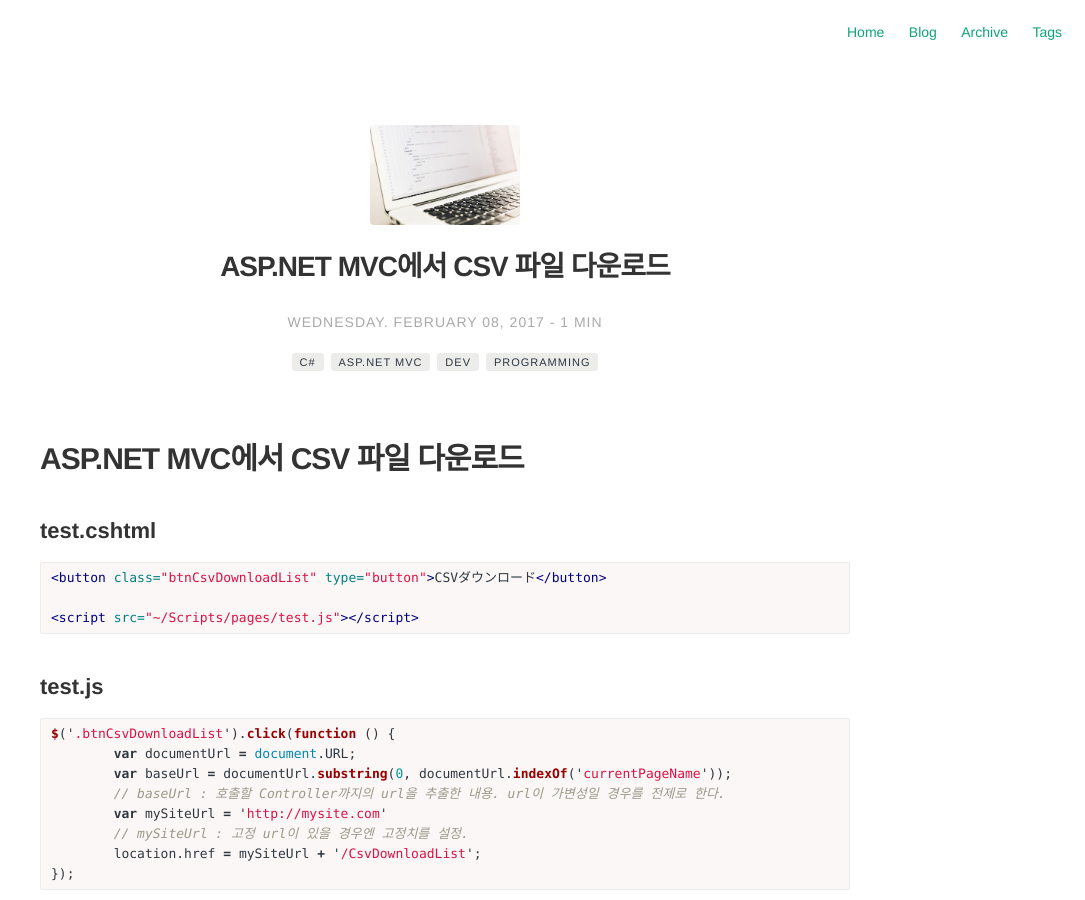
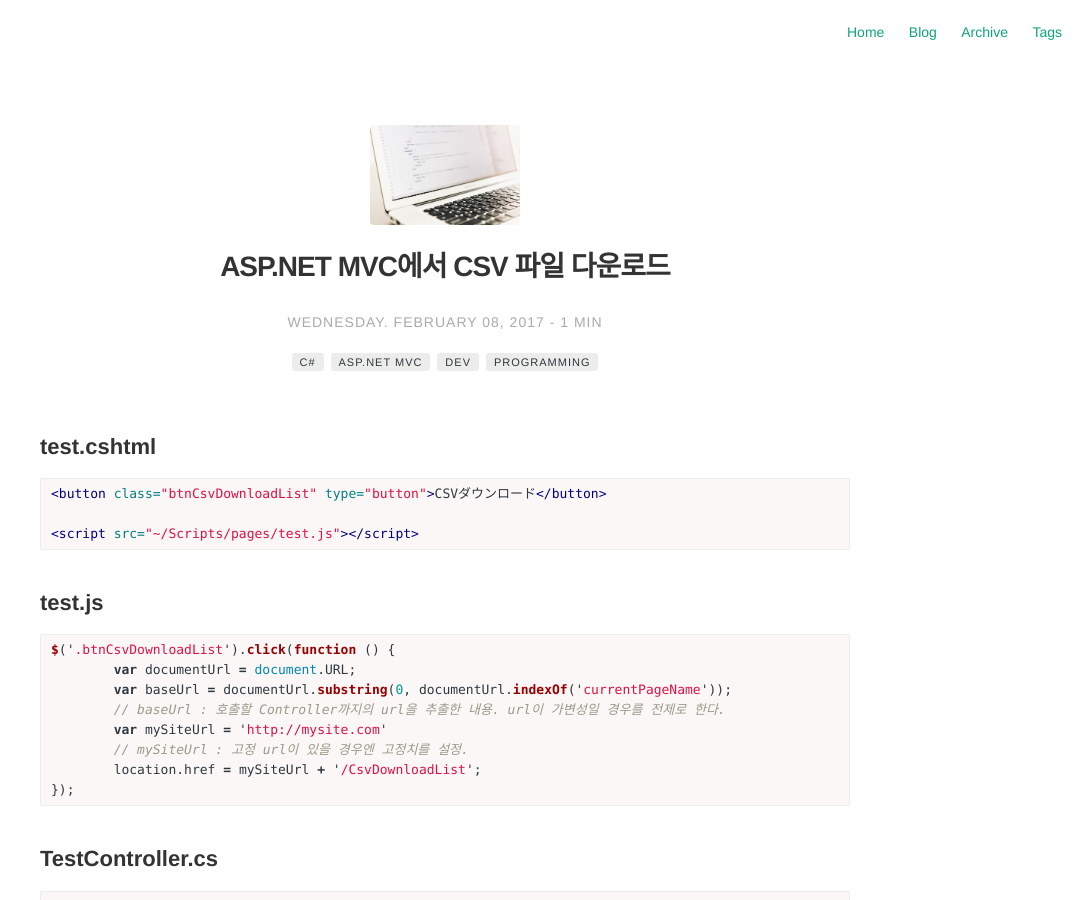
Before and after one commit to Pie001/pie001.github.io, a Jekyll site: the page built from _posts/2017-02-08-0034.md, in a window 1280 px wide and 900 px high. Shown: the whole window, without its empty margins (195-1280 px from the left). Built offline with Jekyll 4.4.1, drawn with Linux system fonts in a browser that asks for light colours; comment, search, counter and statistics services are not loaded.

Commit message:
Update 2017-02-08-0034.md

````diff
--- a/_posts/2017-02-08-0034.md
+++ b/_posts/2017-02-08-0034.md
@@ -16,7 +16,6 @@ category: blog
 author: pie
 description: ASP.NET MVC에서 CSV 파일 다운로드
 ---
-# ASP.NET MVC에서 CSV 파일 다운로드
 
 ## test.cshtml
 ```html
````
